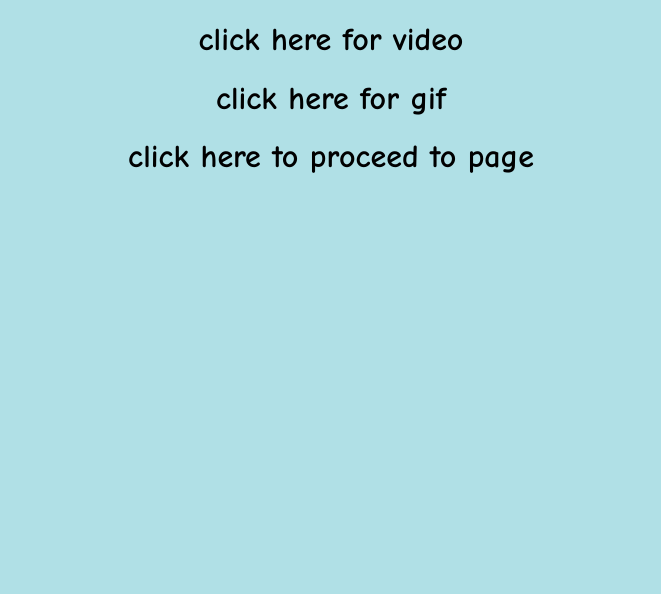
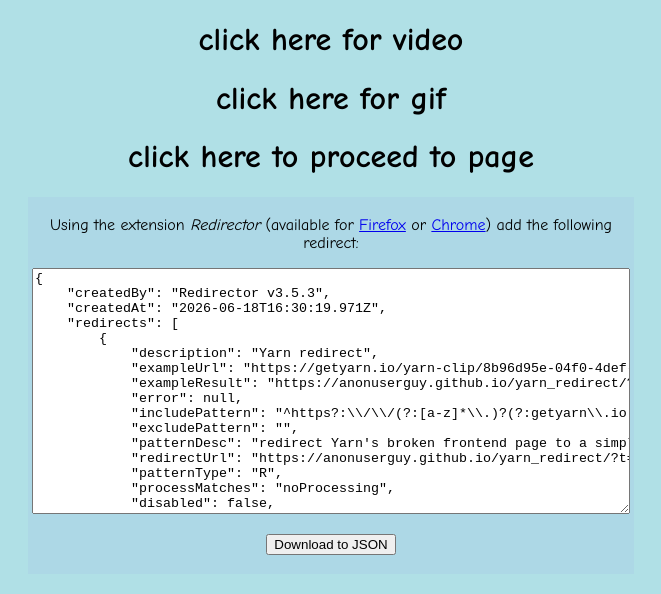
Before and after one commit to AnonUserGuy/AnonUserGuy.github.io, a website: page public/page/yarn_redirect/index.html in a window 1280 px wide. Shown: the whole page, without its empty margins (309-970 px from the left). Drawn offline with Linux system fonts and the light colour scheme.

Commit message:
added yarn redirector download so people besides me can possibly use yarn_redirect

```diff
--- a/public/css/styles.css
+++ b/public/css/styles.css
@@ -642,10 +642,15 @@
     min-width: fit-content;
 }
 
+.section-textarea>p{
+    max-width: 600px;
+    margin-left: auto;
+    margin-right: auto;
+}
+
 textarea {
     width: calc(100% - 8px);
     height: 30vh;
     white-space: pre;
     overflow-wrap: normal;
-    overflow-x: scroll;
 }
--- a/public/page/yarn_redirect/index.html
+++ b/public/page/yarn_redirect/index.html
@@ -23,7 +23,50 @@
         <a id="frontend">click here to proceed to page</a>
     </h1>
 
+    <div class="section section-textarea">
+        <p>Using the extension <i>Redirector</i> (available for <a
+                href="https://addons.mozilla.org/en-US/firefox/addon/redirector/">Firefox</a> or <a
+                href="https://chromewebstore.google.com/detail/redirector/jegbdohdgebjljoljfeinojeobdabpjo">Chrome</a>)
+            add the following redirect:</p>
+
+        <textarea id="textarea" readonly></textarea>
+        <p>
+            <a id="download"><button>Download to JSON</button></a>
+        </p>
+    </div>
+
     <script>
+        const jsonText = `{
+    "createdBy": "Redirector v3.5.3",
+    "createdAt": "2026-06-18T16:30:19.971Z",
+    "redirects": [
+        {
+            "description": "Yarn redirect",
+            "exampleUrl": "https://getyarn.io/yarn-clip/8b96d95e-04f0-4def-aec0-486d3e77ee6b",
+            "exampleResult": "https://anonuserguy.github.io/yarn_redirect/?t=8b96d95e-04f0-4def-aec0-486d3e77ee6b",
+            "error": null,
+            "includePattern": "^https?:\\\\/\\\\/(?:[a-z]*\\\\.)?(?:getyarn\\\\.io|yarn\\\\.co)\\\\/yarn-clip\\\\/([0-9a-f]{8}-[0-9a-f]{4}-[0-9a-f]{4}-[0-9a-f]{4}-[0-9a-f]{12})(?!.*\\\\?.*redirect)",
+            "excludePattern": "",
+            "patternDesc": "redirect Yarn's broken frontend page to a simplified page with direct links to mp4 and gif",
+            "redirectUrl": "https://anonuserguy.github.io/yarn_redirect/?t=$1",
+            "patternType": "R",
+            "processMatches": "noProcessing",
+            "disabled": false,
+            "grouped": false,
+            "appliesTo": [
+                "main_frame"
+            ]
+        }
+    ]
+}`
+        const textarea = document.getElementById("textarea");
+        textarea.value = jsonText;
+
+        const file = new Blob([jsonText], { type: 'application/json' });
+        const download = document.getElementById("download");
+        download.href = window.URL.createObjectURL(file);
+        download.download = "Redirector_Yarn_redirect.json"
+
         const url = new URL(window.location.href);
         const search = url.searchParams;
         if (!search.has("t")) {
```
Also changed, not shown: public/page/tab_to_space/index.html (+2 -2 lines).
